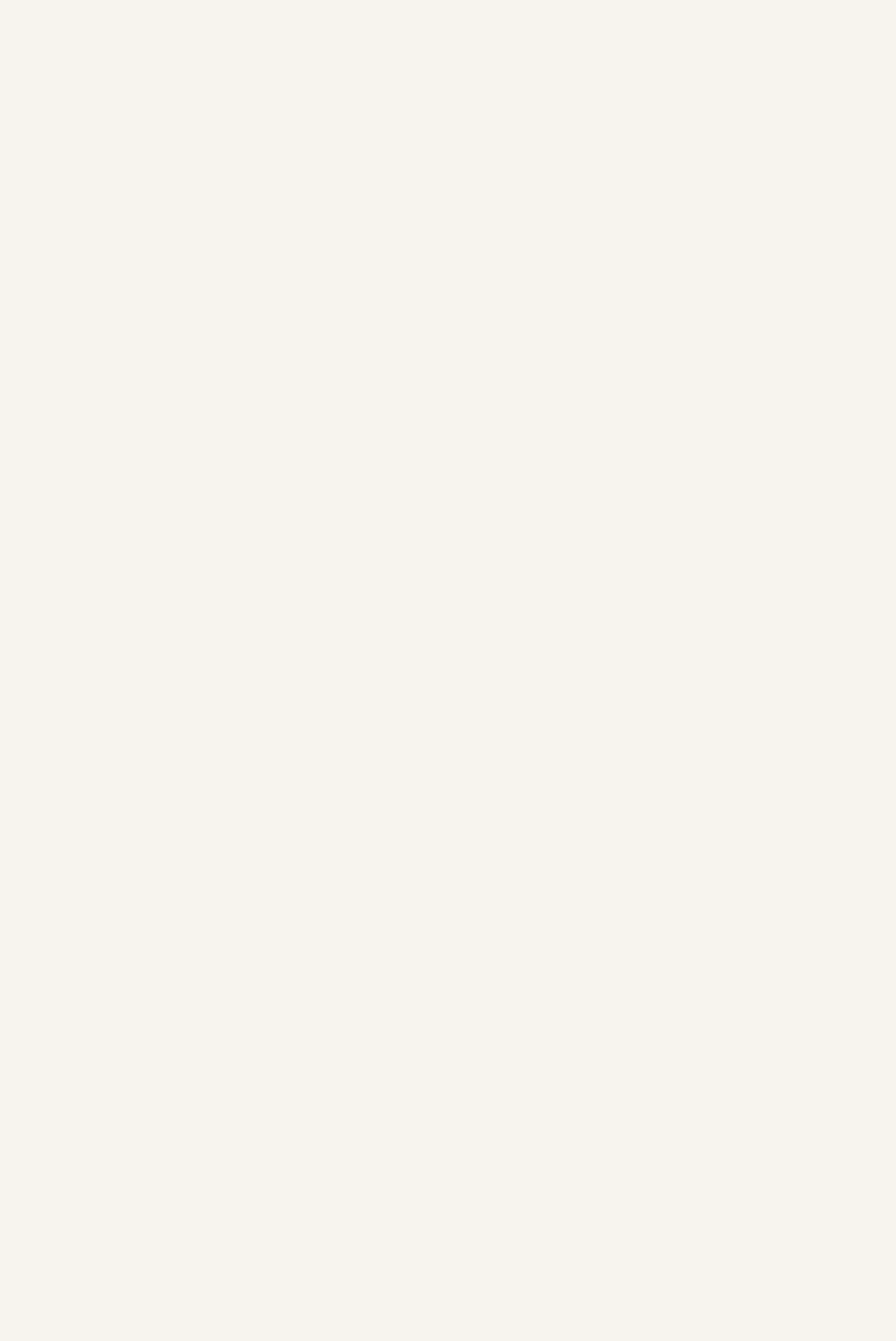
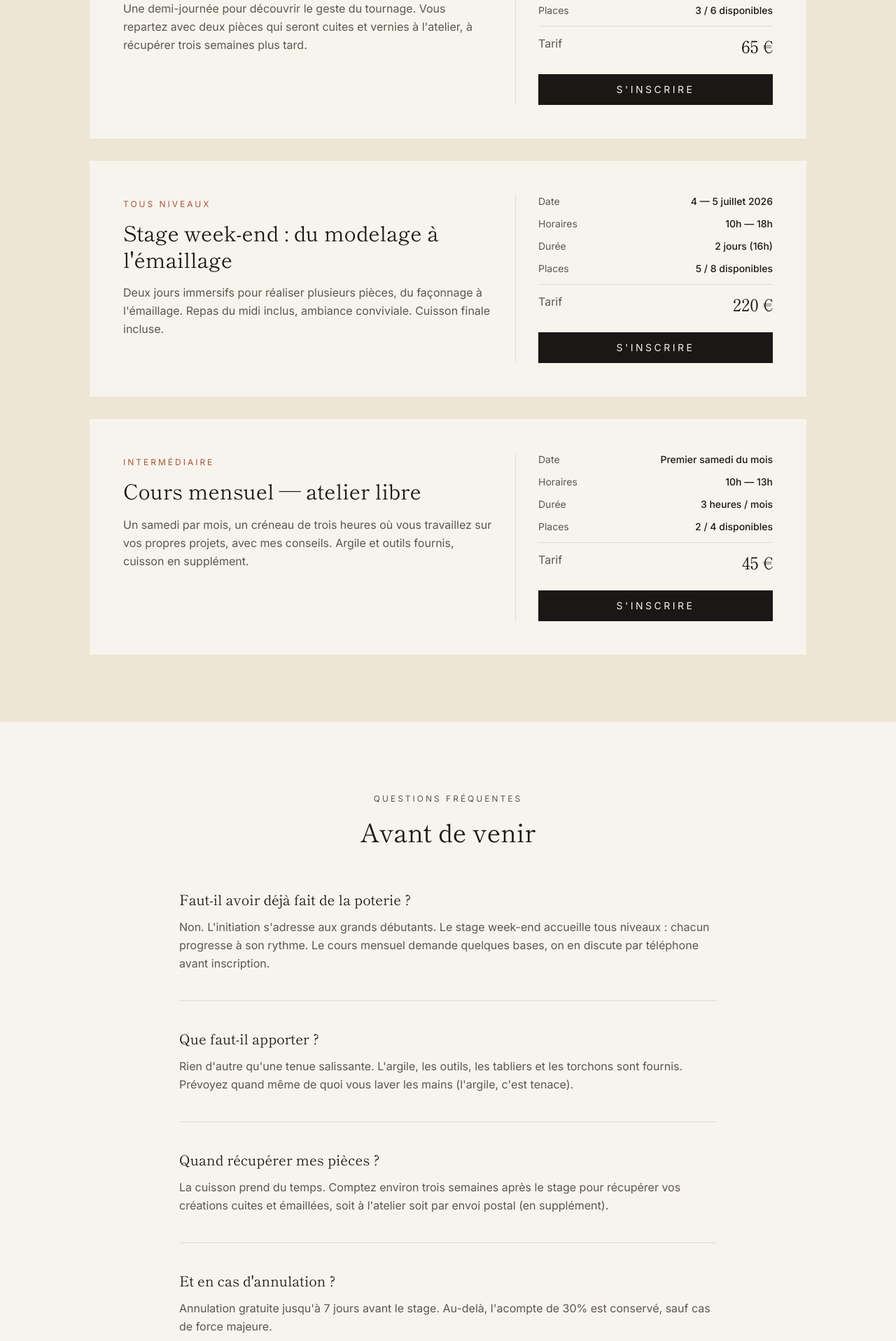
Before and after one commit to alexiszirnhelt-ai/atelier-toki, a React (Vite) app in the folder frontend/: page /stages in a window 1280 px wide. Shown: the part 880-2797 px from the top of the page at 70% size. Before the commit the page ends 800 px from the top, so only its background shows below. Built offline with nearby package versions, Linux system fonts and the light colour scheme.

Commit message:
feat: page Stages & Cours avec liste, FAQ et CTA

```diff
--- a/frontend/src/pages/Stages.jsx
+++ b/frontend/src/pages/Stages.jsx
@@ -1,9 +1,217 @@
+import { Link } from "react-router-dom";
+
 function Stages() {
+  // Données en dur pour l'instant — on les chargera depuis l'API plus tard
+  const stages = [
+    {
+      id: 1,
+      title: "Initiation au tour de potier",
+      level: "Débutant",
+      description:
+        "Une demi-journée pour découvrir le geste du tournage. Vous repartez avec deux pièces qui seront cuites et vernies à l'atelier, à récupérer trois semaines plus tard.",
+      date: "15 juin 2026",
+      time: "14h — 17h",
+      duration: "3 heures",
+      price: 65,
+      capacity: 6,
+      remaining: 3,
+    },
+    {
+      id: 2,
+      title: "Stage week-end : du modelage à l'émaillage",
+      level: "Tous niveaux",
+      description:
+        "Deux jours immersifs pour réaliser plusieurs pièces, du façonnage à l'émaillage. Repas du midi inclus, ambiance conviviale. Cuisson finale incluse.",
+      date: "4 — 5 juillet 2026",
+      time: "10h — 18h",
+      duration: "2 jours (16h)",
+      price: 220,
+      capacity: 8,
+      remaining: 5,
+    },
+    {
+      id: 3,
+      title: "Cours mensuel — atelier libre",
+      level: "Intermédiaire",
+      description:
+        "Un samedi par mois, un créneau de trois heures où vous travaillez sur vos propres projets, avec mes conseils. Argile et outils fournis, cuisson en supplément.",
+      date: "Premier samedi du mois",
+      time: "10h — 13h",
+      duration: "3 heures / mois",
+      price: 45,
+      capacity: 4,
+      remaining: 2,
+    },
+  ];
+
   return (
-    <div className="max-w-6xl mx-auto px-6 py-20">
-      <h1 className="text-5xl text-ink mb-6">Stages & Cours</h1>
-      <p className="text-lg text-ink-soft">Apprenez la poterie avec nous.</p>
-    </div>
+    <>
+      {/* HERO */}
+      <section className="bg-paper py-32 px-6">
+        <div className="max-w-3xl mx-auto text-center">
+          <span className="font-jp text-4xl text-ink-soft block mb-6">手</span>
+          <span className="text-xs uppercase tracking-widest text-ink-soft">
+            Stages & Cours
+          </span>
+          <h1 className="font-serif text-5xl md:text-6xl text-ink mt-4 leading-tight">
+            Mettez les mains
+            <br />
+            dans la terre
+          </h1>
+          <p className="text-ink-soft leading-relaxed mt-8 max-w-xl mx-auto">
+            Trois formules pour découvrir, approfondir, ou pratiquer librement.
+            Tout le matériel est fourni, il ne reste qu'à venir.
+          </p>
+        </div>
+      </section>
+
+      {/* LISTE DES STAGES */}
+      <section className="bg-sand py-24 px-6">
+        <div className="max-w-5xl mx-auto space-y-8">
+          {stages.map((stage) => (
+            <article
+              key={stage.id}
+              className="bg-paper p-8 md:p-12 grid md:grid-cols-12 gap-8 items-start"
+            >
+              {/* Colonne gauche : titre + niveau + description */}
+              <div className="md:col-span-7">
+                <span className="text-xs uppercase tracking-widest text-clay">
+                  {stage.level}
+                </span>
+                <h2 className="font-serif text-3xl text-ink mt-3 mb-4 leading-tight">
+                  {stage.title}
+                </h2>
+                <p className="text-ink-soft leading-relaxed">
+                  {stage.description}
+                </p>
+              </div>
+
+              {/* Colonne droite : infos pratiques + CTA */}
+              <div className="md:col-span-5 md:border-l md:border-ink/10 md:pl-8">
+                <dl className="space-y-3 mb-6">
+                  <div className="flex justify-between text-sm">
+                    <dt className="text-ink-soft">Date</dt>
+                    <dd className="text-ink font-medium">{stage.date}</dd>
+                  </div>
+                  <div className="flex justify-between text-sm">
+                    <dt className="text-ink-soft">Horaires</dt>
+                    <dd className="text-ink font-medium">{stage.time}</dd>
+                  </div>
+                  <div className="flex justify-between text-sm">
+                    <dt className="text-ink-soft">Durée</dt>
+                    <dd className="text-ink font-medium">{stage.duration}</dd>
+                  </div>
+                  <div className="flex justify-between text-sm">
+                    <dt className="text-ink-soft">Places</dt>
+                    <dd className="text-ink font-medium">
+                      {stage.remaining} / {stage.capacity} disponibles
+                    </dd>
+                  </div>
+                  <div className="flex justify-between text-base pt-3 border-t border-ink/10">
+                    <dt className="text-ink-soft">Tarif</dt>
+                    <dd className="font-serif text-2xl text-ink">
+                      {stage.price} €
+                    </dd>
+                  </div>
+                </dl>
+
+                <Link
+                  to="/contact"
+                  className="block w-full text-center px-6 py-3 bg-ink text-paper text-sm uppercase tracking-widest hover:bg-clay transition-colors"
+                >
+                  S'inscrire
+                </Link>
+              </div>
+            </article>
+          ))}
+        </div>
+      </section>
+
+      {/* FAQ */}
+      <section className="bg-paper py-24 px-6">
+        <div className="max-w-3xl mx-auto">
+          <div className="text-center mb-16">
+            <span className="text-xs uppercase tracking-widest text-ink-soft">
+              Questions fréquentes
+            </span>
+            <h2 className="font-serif text-4xl text-ink mt-4">
+              Avant de venir
+            </h2>
+          </div>
+
+          <div className="space-y-10">
+            <div>
+              <h3 className="font-serif text-xl text-ink mb-3">
+                Faut-il avoir déjà fait de la poterie ?
+              </h3>
+              <p className="text-ink-soft leading-relaxed">
+                Non. L'initiation s'adresse aux grands débutants. Le stage
+                week-end accueille tous niveaux : chacun progresse à son rythme.
+                Le cours mensuel demande quelques bases, on en discute par
+                téléphone avant inscription.
+              </p>
+            </div>
+
+            <div className="border-t border-ink/10"></div>
+
+            <div>
+              <h3 className="font-serif text-xl text-ink mb-3">
+                Que faut-il apporter ?
+              </h3>
+              <p className="text-ink-soft leading-relaxed">
+                Rien d'autre qu'une tenue salissante. L'argile, les outils, les
+                tabliers et les torchons sont fournis. Prévoyez quand même de
+                quoi vous laver les mains (l'argile, c'est tenace).
+              </p>
+            </div>
+
+            <div className="border-t border-ink/10"></div>
+
+            <div>
+              <h3 className="font-serif text-xl text-ink mb-3">
+                Quand récupérer mes pièces ?
+              </h3>
+              <p className="text-ink-soft leading-relaxed">
+                La cuisson prend du temps. Comptez environ trois semaines après
+                le stage pour récupérer vos créations cuites et émaillées, soit
+                à l'atelier soit par envoi postal (en supplément).
+              </p>
+            </div>
+
+            <div className="border-t border-ink/10"></div>
+
+            <div>
+              <h3 className="font-serif text-xl text-ink mb-3">
+                Et en cas d'annulation ?
+              </h3>
+              <p className="text-ink-soft leading-relaxed">
+                Annulation gratuite jusqu'à 7 jours avant le stage. Au-delà,
+                l'acompte de 30% est conservé, sauf cas de force majeure.
+              </p>
+            </div>
+          </div>
+        </div>
+      </section>
+
+      {/* CTA FINAL */}
+      <section className="bg-ink py-24 px-6">
+        <div className="max-w-2xl mx-auto text-center">
+          <h2 className="font-serif text-4xl text-paper mb-6 leading-tight">
+            Une question, une demande sur mesure ?
+          </h2>
+          <p className="text-paper/70 leading-relaxed mb-10">
+            Stages privés, ateliers d'équipe, anniversaires créatifs… Tout se
+            discute. Écrivez-nous, nous prenons le temps de répondre.
+          </p>
+          <Link
+            to="/contact"
+            className="inline-block px-8 py-3 border border-paper text-paper text-sm uppercase tracking-widest hover:bg-paper hover:text-ink transition-colors"
+          >
+            Nous contacter
+          </Link>
+        </div>
+      </section>
+    </>
   );
 }
 
```
